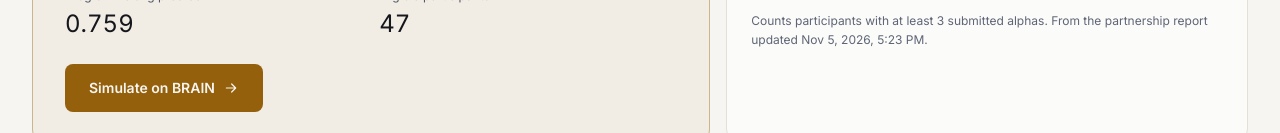
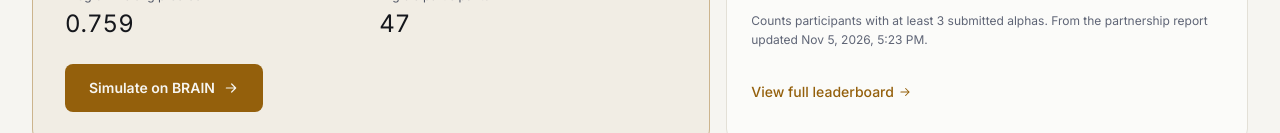
Before and after one commit to dipeshsingla0049/quant-programme-hub, a Next.js app: page /milestones in a window 1280 px wide. Shown: the part 819-952 px from the top of the page. Built offline with nearby package versions, Linux system fonts and the light colour scheme.

Commit message:
feat(milestones): link standings card to the full leaderboard

```diff
--- a/app/milestones/page.tsx
+++ b/app/milestones/page.tsx
@@ -1,4 +1,5 @@
 import type { Metadata } from "next";
+import Link from "next/link";
 import { Avatar } from "@/components/Avatar";
 import { Countdown } from "@/components/Countdown";
 import { ArrowRight, Lock } from "@/components/icons";
@@ -101,6 +102,12 @@ export default async function MilestonesPage() {
               Counts participants with at least {PROD_CORR_MIN_SUBMISSIONS} submitted alphas. From the partnership report
               updated {report.updated}.
             </p>
+            <Link
+              href="/rankings"
+              className="mt-5 inline-flex min-h-11 items-center gap-1 text-sm font-medium text-gold transition hover:text-fg"
+            >
+              View full leaderboard <ArrowRight size={14} />
+            </Link>
           </div>
         </div>
       </section>
```
